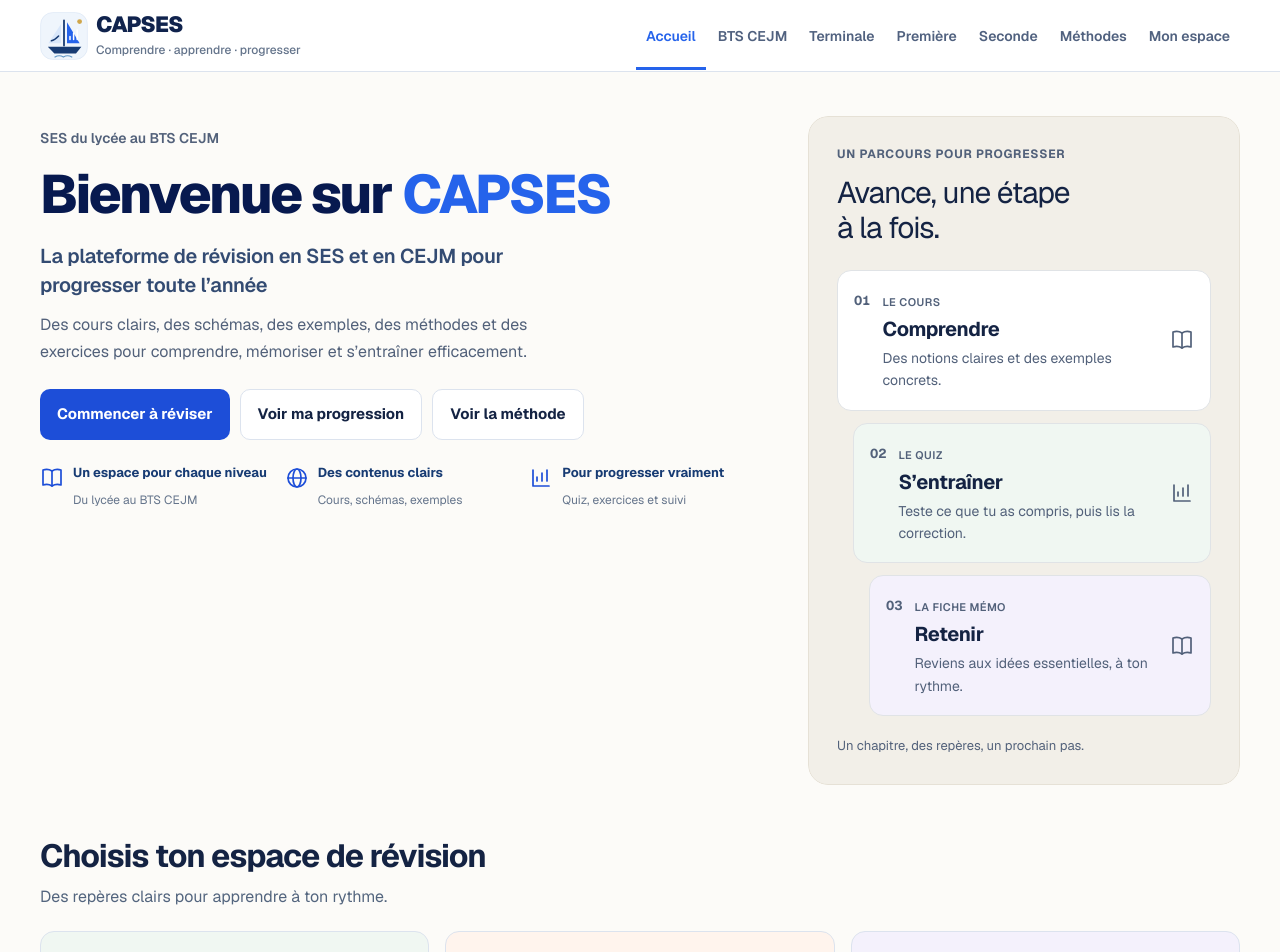
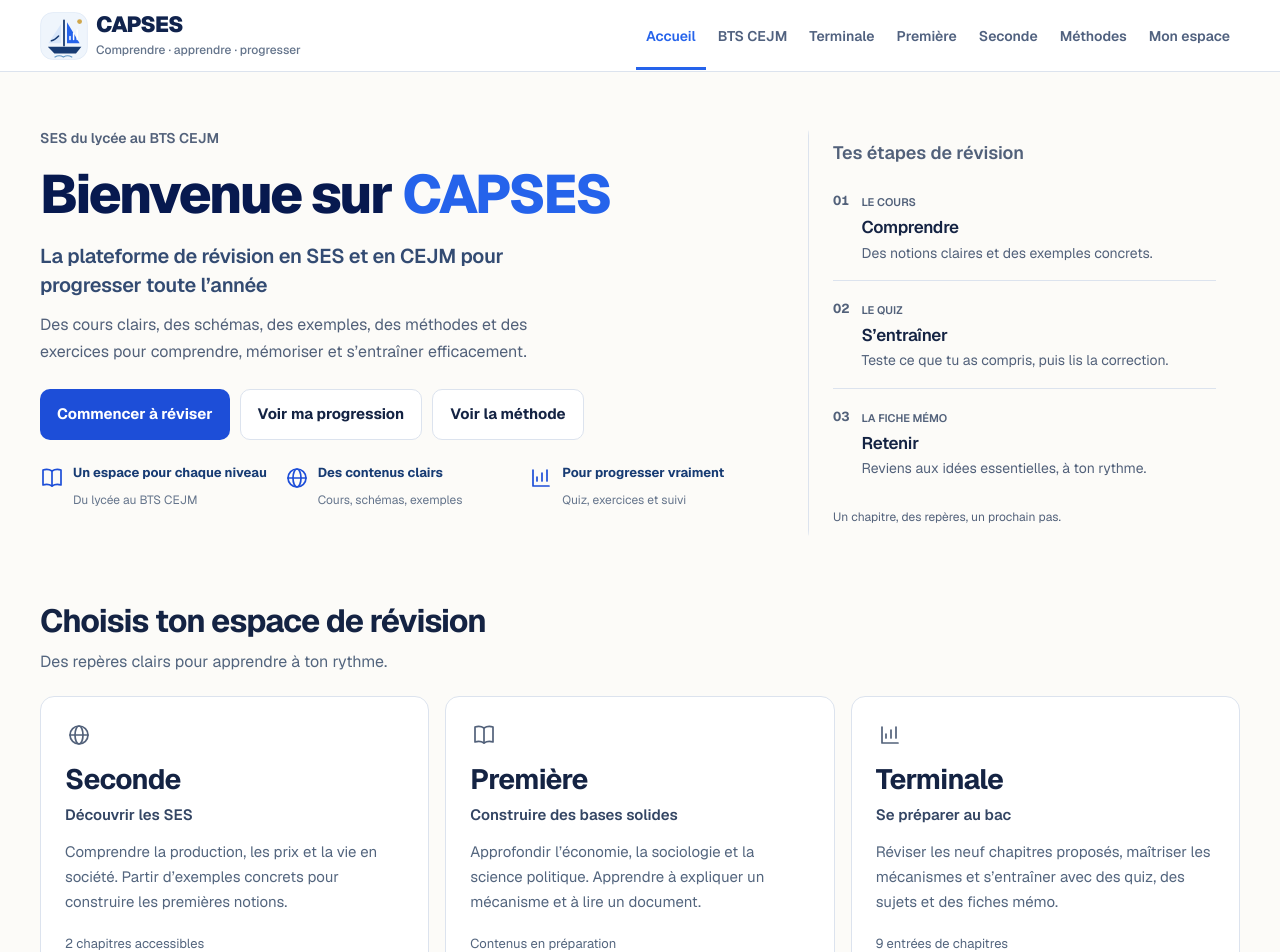
Before and after one commit to menceco-dakasier/capses, a Next.js app: page / in a window 1280 px wide. Shown: the top 952 px of the page. Built offline with nearby package versions, Linux system fonts and the light colour scheme.

Commit message:
Rendre le parcours discret et retirer les couleurs des cartes lycée

```diff
--- a/src/app/home-sections.module.css
+++ b/src/app/home-sections.module.css
@@ -75,7 +75,7 @@
 .heading h2,.method h2{font-size:clamp(25px,3vw,32px);font-weight:700;letter-spacing:-.03em;line-height:1.2}
 .levels{grid-template-columns:repeat(3,minmax(0,1fr));gap:16px}
 .level{border:1px solid #dce3ee;border-top:1px solid #dce3ee;border-radius:14px;padding:24px;box-shadow:none;position:relative;background:#fff}
-.level:nth-child(2){background:#f7f9fd}.level:nth-child(3){background:#f1f5ff}
+
 .levelIcon{background:transparent;color:#1d4ed8;margin-bottom:14px;width:28px;height:28px;border-radius:0}
 .level h3{font-weight:700;font-size:28px}.levelLine{color:#334563;font-size:15px;font-weight:600}
 .level p{font-size:15px;line-height:1.65;margin:14px 0 20px}
@@ -108,9 +108,7 @@
 @media(max-width:720px){.visualChart>svg{height:95px}.sesVisual{height:auto}.visualQuote{line-height:1.5}}
 
 /* DESIGN.md: light editorial surfaces and distinct lycée landmarks. */
-.level:nth-child(1){background:var(--capses-sage)}
-.level:nth-child(2){background:var(--capses-peach)}
-.level:nth-child(3){background:var(--capses-lavender)}
+.level:nth-child(n){background:#fff}
 .sesVisual{background:var(--capses-surface);border:1px solid var(--capses-line)}
 .factLesson{background:var(--capses-surface)}
 .level,.factGrid{border-color:var(--capses-line)}
@@ -132,3 +130,18 @@
 .revisionFooter{font-size:13px;line-height:1.5;color:#52617a;margin:20px 0 0}
 @media(max-width:980px){.revisionVisual{padding:22px}.revisionVisual h2{font-size:26px}.revisionSteps li:nth-child(n){margin-left:0}.revisionSteps li{padding:16px 12px}.revisionSteps li>svg{display:none}}
 @media(max-width:720px){.revisionVisual{padding:24px 20px}.revisionVisual h2{font-size:28px}.revisionSteps li>svg{display:block}.revisionSteps li{padding:16px}}
+
+/* Teacher feedback: restrained secondary panel and neutral level cards. */
+.revisionVisual{padding:24px;background:transparent;border:0;border-left:1px solid var(--capses-line);border-radius:0}
+.revisionVisual h2{font-size:18px;font-weight:600;line-height:1.4;letter-spacing:0;margin:0 0 8px;color:var(--capses-muted)}
+.revisionSteps{gap:0}
+.revisionSteps li:nth-child(n){margin-left:0;background:transparent;border:0;border-bottom:1px solid var(--capses-line);border-radius:0;padding:16px 0}
+.revisionSteps li:last-child{border-bottom:0}
+.revisionSteps h3{font-size:17px;font-weight:600;margin:4px 0}
+.revisionSteps li>svg{display:none}
+.revisionType{font-size:11px;letter-spacing:0}
+.revisionFooter{margin:12px 0 0;font-size:12px}
+.levelIcon{color:var(--capses-muted);background:transparent}
+.level:last-child{background:#fff}
+.level:hover{transform:none;border-color:#94a3b8}
+@media(max-width:720px){.revisionVisual{padding:18px 0;border-left:0;border-top:1px solid var(--capses-line)}.revisionVisual h2{font-size:18px}.revisionSteps li:nth-child(n){padding:12px 0}}
--- a/src/app/home-sections.tsx
+++ b/src/app/home-sections.tsx
@@ -18,8 +18,8 @@ export function LearningIcon({ kind = "book" }: { kind?: "book" | "chart" | "glo
 export function SESVisual() {
   return (
     <aside className={styles.revisionVisual} aria-labelledby="revision-visual-title">
-      <p className={styles.revisionKicker}>UN PARCOURS POUR PROGRESSER</p>
-      <h2 id="revision-visual-title">Avance, une étape<br />à la fois.</h2>
+
+      <h2 id="revision-visual-title">Tes étapes de révision</h2>
       <ol className={styles.revisionSteps}>
         <li><span className={styles.revisionNumber}>01</span><div><span className={styles.revisionType}>LE COURS</span><h3>Comprendre</h3><p>Des notions claires et des exemples concrets.</p></div><LearningIcon kind="book" /></li>
         <li><span className={styles.revisionNumber}>02</span><div><span className={styles.revisionType}>LE QUIZ</span><h3>S’entraîner</h3><p>Teste ce que tu as compris, puis lis la correction.</p></div><LearningIcon kind="chart" /></li>
```
Also changed, not shown: 1 other file (tests, documents, lock files or other folders).
